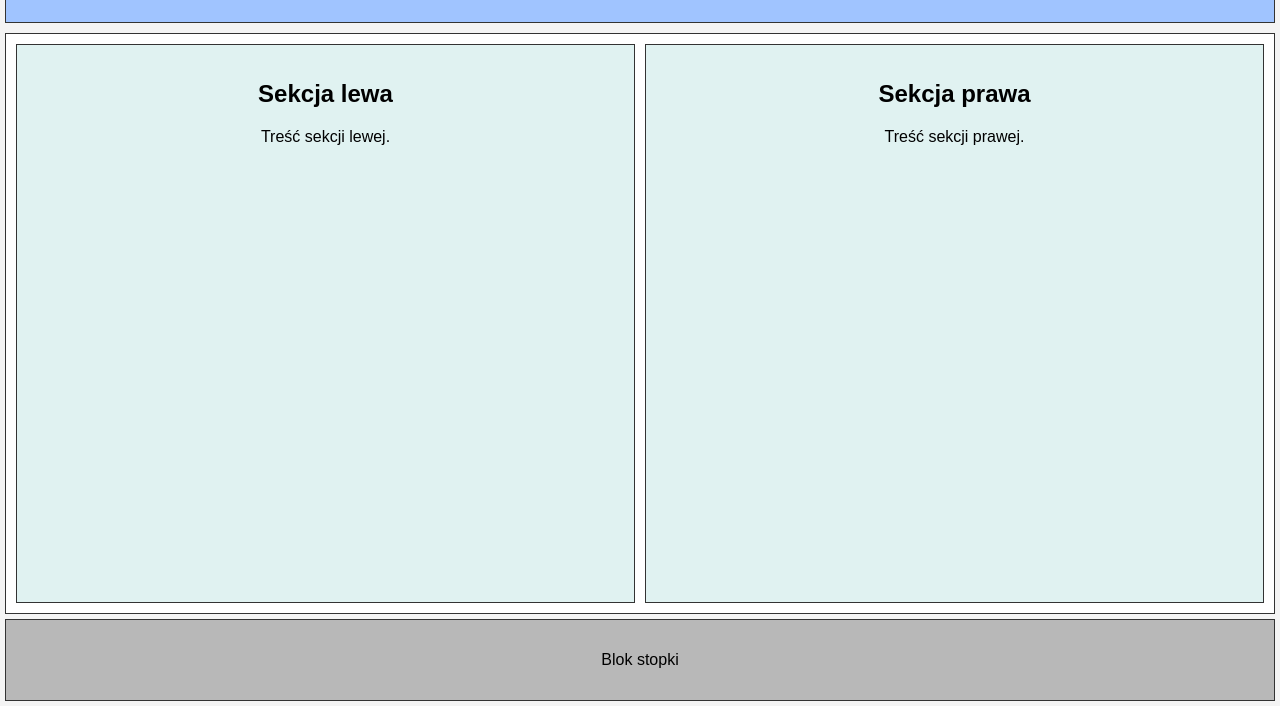
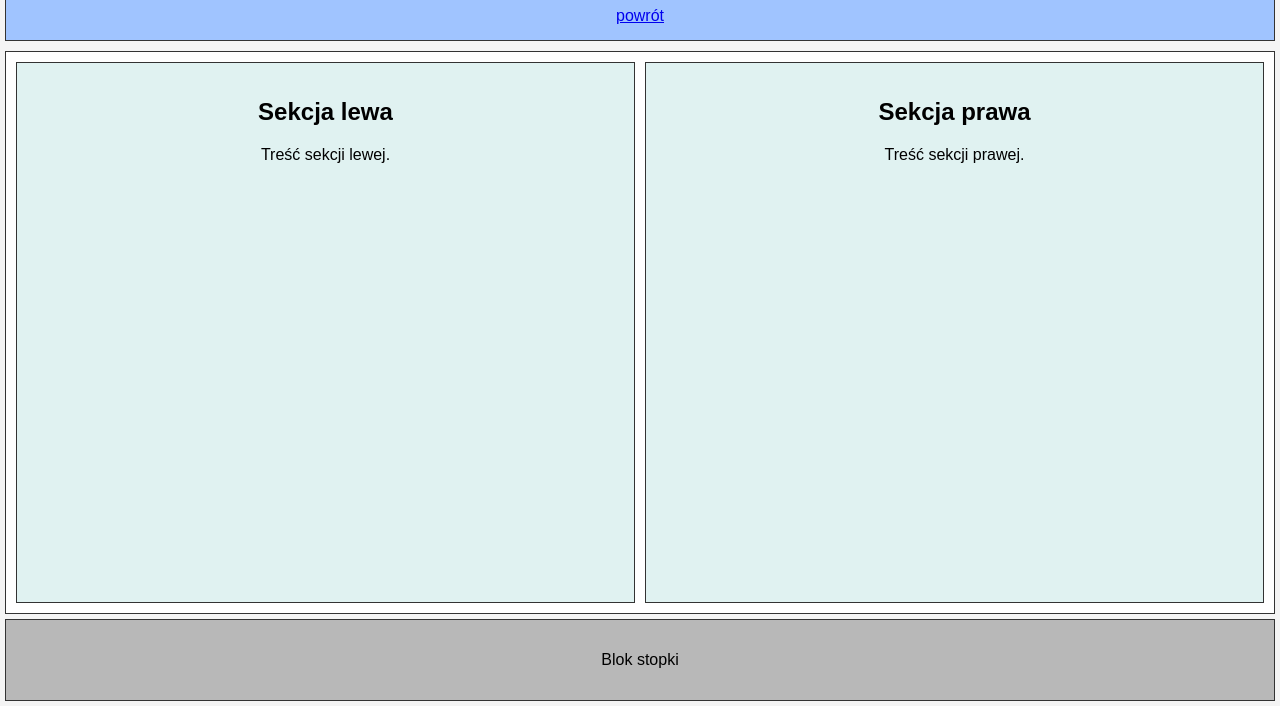
Before and after one commit to Zophex/Arkusz-10, a plain HTML site: page index.html in a window 1280 px wide. Shown: the part 94-800 px from the top of the page. Drawn offline with Linux system fonts and the light colour scheme.

Commit message:
Update index.html

```diff
--- a/index.html
+++ b/index.html
@@ -50,6 +50,7 @@
 
     <header>
         <h1>Blok nagłówkowy </h1>
+        <a href="https://zophex.github.io/Strona/">powrót</a>
     </header>
 
     <main>
@@ -69,4 +70,5 @@
         </footer>
 
 </body>
+
 </html>
```
